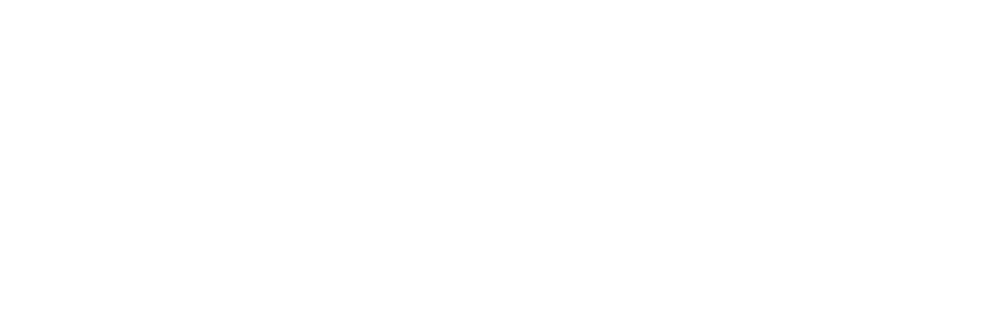
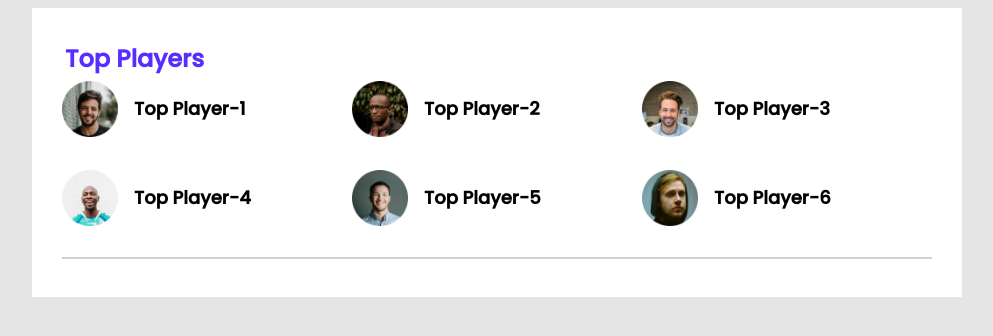
Before and after one commit to AHMEDNABIB/leader-bard-css3, a plain HTML site: page index.html in a window 1280 px wide. Shown: the whole page, without its empty margins (143-1136 px from the left). Drawn offline with Linux system fonts and the light colour scheme.

Commit message:
top-players

```diff
--- a/index.html
+++ b/index.html
@@ -1,12 +1,48 @@
 <!DOCTYPE html>
 <html lang="en">
-<head>
-    <meta charset="UTF-8">
-    <meta http-equiv="X-UA-Compatible" content="IE=edge">
-    <meta name="viewport" content="width=device-width, initial-scale=1.0">
-    <title>Leader Board</title>
-</head>
-<body>
-    <main></main>
-</body>
+	<head>
+		<meta charset="UTF-8" />
+		<meta http-equiv="X-UA-Compatible" content="IE=edge" />
+		<meta name="viewport" content="width=device-width, initial-scale=1.0" />
+		<title>Leader Board</title>
+		<link rel="stylesheet" href="style.css" />
+	</head>
+	<body>
+		<main>
+			<!-- top players amd top blog -->
+			<section class="container">
+				<div class="top-players">
+					<h2 class="section-title">Top Players</h2>
+					<div class="players">
+						<div class="player">
+							<!-- .player*6>img[src="images/players/players-$.png"]+h3{Top Player-$} -->
+							<img src="images/players/player-1.png" alt="" />
+							<h3 class="player-name" class="player-name" class="player-name">Top Player-1</h3>
+						</div>
+						<div class="player">
+							<img src="images/players/player-2.png" alt="" />
+							<h3 class="player-name" class="player-name">Top Player-2</h3>
+						</div>
+						<div class="player">
+							<img src="images/players/player-3.png" alt="" />
+							<h3 class="player-name" class="player-name">Top Player-3</h3>
+						</div>
+						<div class="player">
+							<img src="images/players/player-4.png" alt="" />
+							<h3 class="player-name" class="player-name">Top Player-4</h3>
+						</div>
+						<div class="player">
+							<img src="images/players/player-5.png" alt="" />
+							<h3 class="player-name" class="player-name">Top Player-5</h3>
+						</div>
+						<div class="player">
+							<img src="images/players/player-6.png" alt="" />
+							<h3 class="player-name" class="player-name">Top Player-6</h3>
+						</div>
+					</div>
+				</div>
+                <hr>
+			</section>
+		</main>
+	</body>
 </html>
--- a/style.css
+++ b/style.css
@@ -0,0 +1,52 @@
+/* fonts */
+@import url("https://fonts.googleapis.com/css2?family=Poppins:wght@500&display=swap");
+
+/* common styles */
+body {
+	font-family: "Poppins", sans-serif;
+	background-color: #e5e5e5;
+}
+
+main {
+	display: flex;
+	justify-content: center;
+}
+
+.container {
+	background-color: #ffff;
+	width: 870px;
+	padding: 30px;
+}
+
+hr {
+	border: 1px solid #d1d1d1;
+}
+
+/* top player style */
+.top-players{
+    margin-bottom: 30px;
+}
+.section-title {
+	color: #562eff;
+	font-size: 24px;
+	margin: 3px;
+}
+.players {
+	display: grid;
+	grid-template-columns: repeat(3, 1fr);
+
+	grid-row-gap: 30px;
+}
+.player {
+	display: flex;
+	align-items: center;
+}
+.player img {
+	width: 56px;
+	height: 56px;
+}
+
+.player-name {
+	margin: 16px;
+	font-size: 18px;
+}
```
